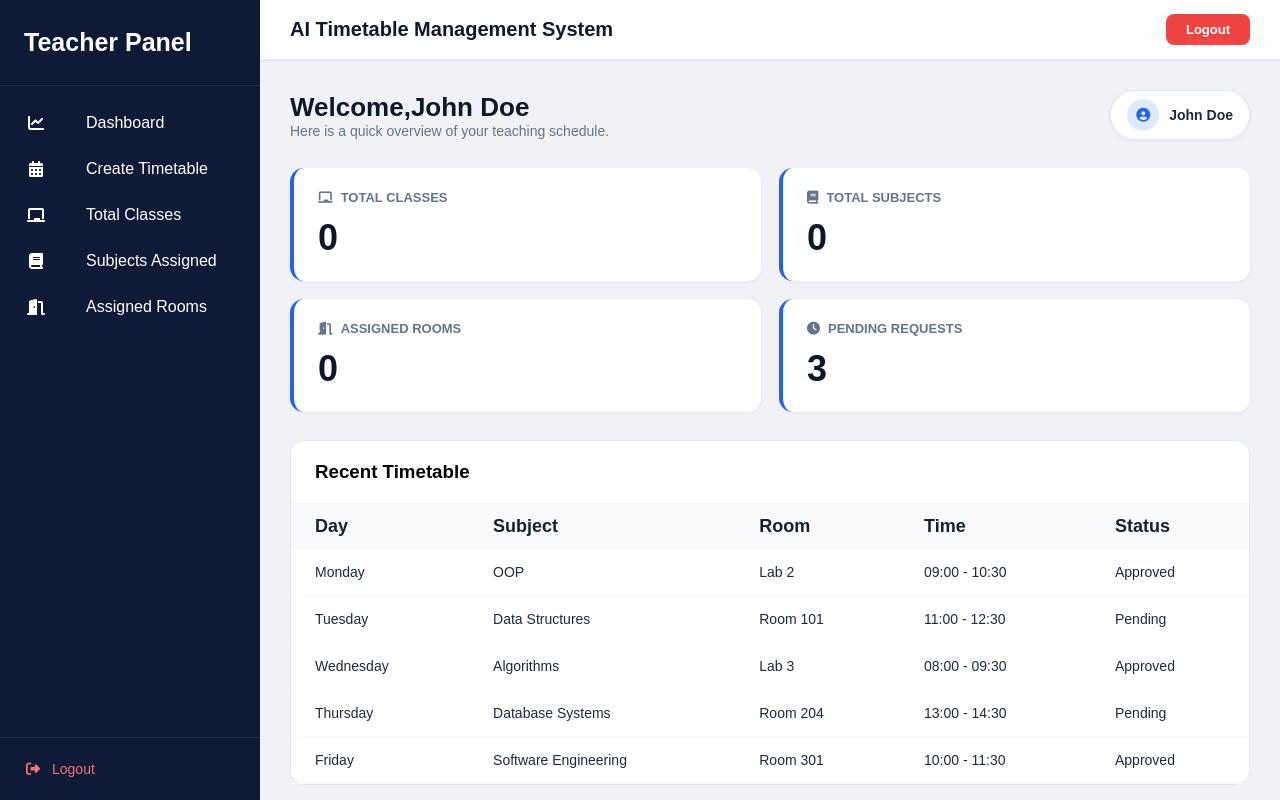
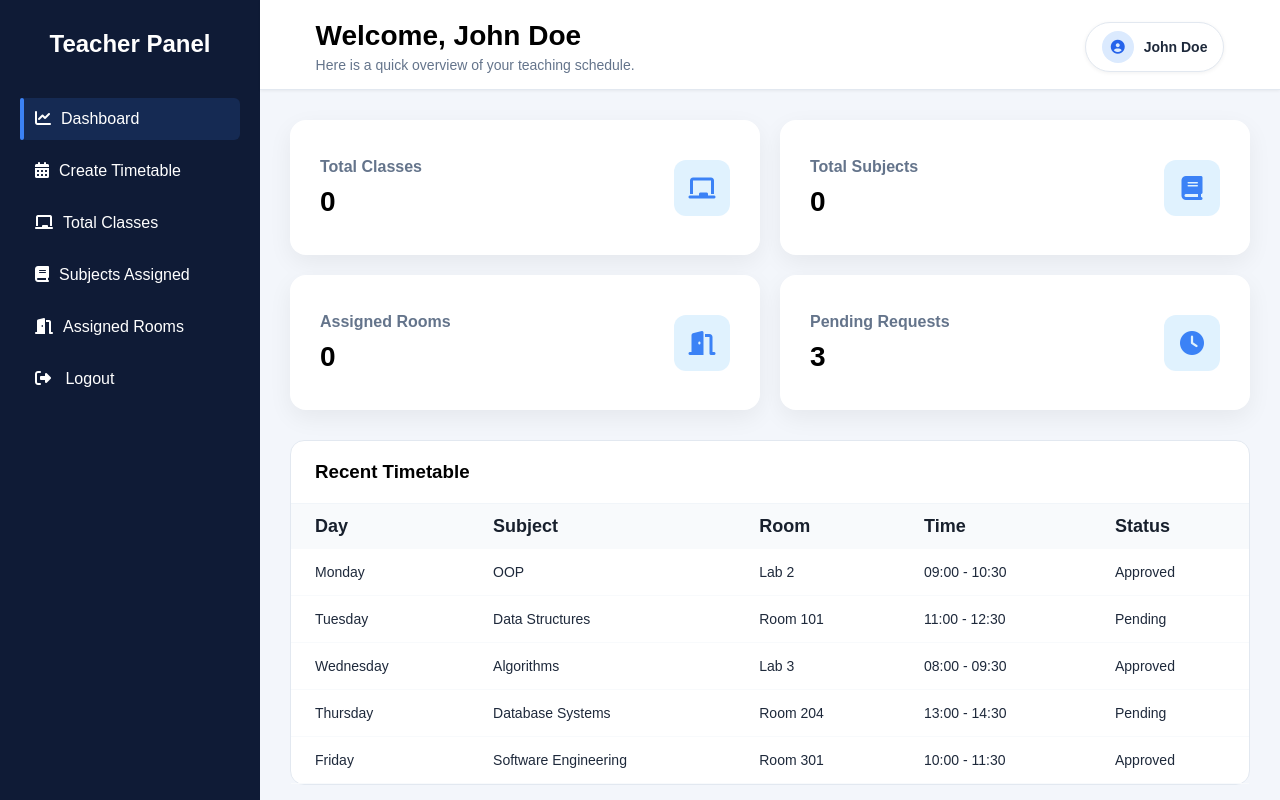
Before and after one commit to umarfarooqdev123/AI-Timetable-Model, a Flask app: page /Teacher_dashboard in a window 1280 px wide. Run offline with Flask 3, Linux system fonts and the light colour scheme; the visitor is signed in with stand-in values (Sample User, id 1).

Commit message:
Fix the style of "Admin dashboard" and "Teacher dashboard" and also add the route of new files of "Teacher dashboard"

```diff
--- a/app.py
+++ b/app.py
@@ -210,13 +210,6 @@ def departments():
 def subjects():
     return render_template("subjects.html")
 
-
-@app.route("/Teacher_dashboard")
-def Teacher_dashboard():
-    if "user_email" not in session:
-        return redirect(url_for("login"))
-    return render_template("Teacher_dashboard.html")
-
 @app.route("/manage_teachers")
 def manage_teachers():
     return render_template("manage_teachers.html")
@@ -233,5 +226,28 @@ def settings():
 def view_timetable():
     return render_template("view_timetable.html")
 
+
+@app.route("/Teacher_dashboard")
+def Teacher_dashboard():
+    if "user_email" not in session:
+        return redirect(url_for("login"))
+    return render_template("Teacher_dashboard.html")
+
+@app.route("/create_timetable")
+def create_timetable():
+    return render_template("create_timetable.html")
+
+@app.route("/total_classes")
+def total_classes():
+    return render_template("total_classes.html")
+
+@app.route("/subjects_assigned")
+def subjects_assigned():
+    return render_template("subjects_assigned.html")
+
+@app.route("/assigned_rooms")
+def assigned_rooms():
+    return render_template("assigned_rooms.html")
+
 if __name__ == "__main__":
     app.run(debug=True)
--- a/static/approve_changes.css
+++ b/static/approve_changes.css
@@ -9,7 +9,7 @@ html, body {
 /* ─── Container ─── */
 .dashboard-container {
     position: fixed;
-    top: 60px;
+    top: 80px;
     left: 260px;
     right: 0;
     bottom: 0;
@@ -33,7 +33,7 @@ html, body {
 .navbar {
     position: fixed;
     top: 0; left: 260px; right: 0;
-    height: 60px;
+    height: 80px;
     z-index: 999;
 }
 
--- a/static/assigned_rooms.css
+++ b/static/assigned_rooms.css
@@ -1,6 +1,7 @@
 
 .main-content-wrapper {
     margin-left: 260px; /* Adjust this to match your sidebar width exactly */
+    margin-top: 100px;
     background-color: #f4f7fe;
     min-height: 100vh;
     padding-bottom: 2rem;
@@ -8,9 +9,11 @@
 
 /* Typography */
 .page-title {
+    padding-top: 10px;
     color: #1e293b;
     font-weight: 700;
     font-size: 1.5rem;
+    padding-left: 10px;
 }
 
 .semester-tag {
--- a/static/departments.css
+++ b/static/departments.css
@@ -194,5 +194,5 @@ body {
     right: 0;
     left: 260px;
     z-index: 999;
-    height: 60px;
+    height: 80px;
 }
--- a/static/subjects_assigned.css
+++ b/static/subjects_assigned.css
@@ -1,6 +1,7 @@
 /* Layout Positioning */
 .main-content-wrapper {
     margin-left: 260px; /* Adjust this to match your sidebar width exactly */
+    margin-top: 100px;
     background-color: #f4f7fe;
     min-height: 100vh;
     padding-bottom: 2rem;
@@ -8,9 +9,11 @@
 
 /* Typography */
 .page-title {
+    padding-top: 10px;
     color: #1e293b;
     font-weight: 700;
     font-size: 1.5rem;
+    padding-left: 10px;
 }
 
 .semester-tag {
--- a/static/teacher_dashboard.css
+++ b/static/teacher_dashboard.css
@@ -1,139 +1,103 @@
-
-*, *::before, *::after {
-    box-sizing: border-box;
+* {
     margin: 0;
     padding: 0;
+    box-sizing: border-box;
+    font-family: "Poppins", sans-serif;
 }
 
-html, body {
-    height: 100%;
-    overflow: hidden;
-    font-family: "Poppins", sans-serif;
-    background-color: #f0f2f8;
+body {
+    background: #f3f6fb;
 }
 
-/* ─── SIDEBAR ─── */
+/* Sidebar */
 .sidebar {
+    width: 260px;
+    background: #0f1b36; /* solid color as per screenshot */
+    color: white;
+    padding: 20px;
     position: fixed;
-    top: 0; left: 0;
-    width: 260px;
+    top: 0;
+    left: 0;
     height: 100vh;
-    background: #0f1b36;
-    z-index: 1000;
-    display: flex;
-    flex-direction: column;
     overflow-y: auto;
 }
 
-.sidebar-brand {
-    padding: 28px 24px;
-    border-bottom: 1px solid rgba(255,255,255,0.08);
+.logo {
+    text-align: center;
+    margin-bottom: 30px;
+    position: sticky;    /* STAYS FIXED INSIDE SIDEBAR */
+    top: 0;
+    background: #0f1b36;
+    padding: 10px 0;
+    z-index: 10;
 }
 
-.sidebar-brand h1 {
-    font-size: 25px;
-    font-weight: 800;
-    color: #ffffff;
+.menu li {
+    list-style: none;
+    padding: 12px 15px;
+    margin-bottom: 10px;
+    cursor: pointer;
+    border-radius: 6px;
+    position: relative;
 }
 
-.sidebar-nav {
-    padding: 16px 12px;
-    flex: 1;
+a{
+    color: white;
+    text-decoration: none;
 }
 
-.sidebar-nav a {
-    display: flex;
-    align-items: center;
-    gap: 40px;
-    padding: 12px 14px;
-    border-radius: 10px;
-    color:white;
-    text-decoration: none;
-    font-weight: 500;
-    margin-bottom: 4px;
-    transition: all 0.15s;
-    /* Increased Sidebar Font Size Only */
-    font-size: 16px;
-    cursor: pointer;
+.menu li i {
+    margin-right: 10px;
+    color: white;
 }
 
-.sidebar-nav a i {
-    width: 20px;
-    text-align: center;
+.menu li.active::before {
+    content: "";
+    position: absolute;
+    left: 0;
+    top: 0;
+    height: 100%;
+    width: 4px;
+    background-color: #3b82f6; /* blue vertical line */
+    border-radius: 2px;
 }
 
-/* Persistent Active/Hover State */
-.sidebar-nav a:hover,
-.sidebar-nav a:focus,
-.sidebar-nav a.active {
-    background: #1c3250;
-    color: #ffffff;
-    outline: none;
+
+.sidebar .menu li.active {
+    background: rgba(59, 130, 246, 0.15); /* light blue background */
 }
 
-.sidebar-nav a.active i,
-.sidebar-nav a:focus i {
-    color: #60a5fa;
-}
-
-.sidebar-footer {
-    padding: 12px;
-    border-top: 1px solid rgba(255,255,255,0.08);
-}
-
-.sidebar-footer a {
-    display: flex;
-    align-items: center;
-    gap: 12px;
-    padding: 11px 14px;
-    color: #f87171;
-    text-decoration: none;
-    font-size: 14px;
-    font-weight: 500;
+.menu li:hover,
+.menu li.active {
+    background: rgba(255, 255, 255, 0.1);
 }
 
 /* ─── NAVBAR ─── */
 .navbar {
     position: fixed;
     top: 0; left: 260px; right: 0;
-    height: 60px;
+    height: 90px;
     background: #ffffff;
     border-bottom: 1px solid #e2e8f0;
     z-index: 999;
     display: flex;
     align-items: center;
-    justify-content: space-between;
+    justify-content: center;
     padding: 0 30px;
     box-shadow: 0 1px 3px rgba(0,0,0,0.06);
-}
-
-.navbar-title {
-    font-size: 20px;
-    font-weight: 800;
-    color: #0f172a;
-}
-
-.btn-logout {
-    padding: 8px 20px;
-    background: #ef4444;
-    color: white;
-    border: none;
-    border-radius: 8px;
-    font-size: 13px;
-    font-weight: 700;
-    cursor: pointer;
-    text-decoration:None
 }
 
 /* ─── MAIN CONTENT ─── */
 .dashboard-container {
     position: fixed;
-    top: 60px; left: 260px; right: 0; bottom: 0;
+    top: 90px; left: 260px; right: 0; bottom: 0;
     overflow-y: auto;
     padding: 30px;
 }
 
 .welcome-header {
+    position: fixed;
+    top: 20px;
     display: flex;
     justify-content: space-between; /* Pushes John Doe to the right */
     align-items: center;
@@ -141,13 +105,13 @@ html, body {
 }
 
 .welcome-text h2 {
-    font-size: 26px;
-    font-weight: 800;
-    color: #0f172a;
+    font-size: 28px;
+    font-weight: 700;
     margin: 0;
 }
 
 .welcome-text p {
+    padding-top: 5px;
     font-size: 14px;
     color: #64748b;
 }
@@ -159,6 +123,7 @@ html, body {
     gap: 10px;
     background: white;
     padding: 8px 16px;
+    margin-left: 450px;
     border-radius: 50px;
     border: 1px solid #e2e8f0;
     box-shadow: 0 1px 4px rgba(0,0,0,0.06);
@@ -179,36 +144,50 @@ html, body {
 }
 
 /* ─── STATS GRID ─── */
-.stats-grid {
+/* Cards */
+.cards {
     display: grid;
     grid-template-columns: repeat(2, 1fr);
-    gap: 18px;
-    margin-bottom: 28px;
+    gap: 20px;
+    margin-bottom: 30px;
 }
 
-.stat-card {
+.card {
     background: white;
-    border-radius: 14px;
-    padding: 22px 24px;
-    border-left: 4px solid #2563eb;
-    box-shadow: 0 1px 4px rgba(0,0,0,0.05);
+    padding: 28px 30px;   /* more height & width */
+    min-height: 135px;    /* fixes box height */
+    border-radius: 16px;  /* softer corners */
+    display: flex;
+    justify-content: space-between;
+    align-items: center;
+    box-shadow: 0 8px 24px rgba(0,0,0,0.06);
 }
 
-.stat-card-header {
-    display: flex;
-    align-items: center;
-    gap: 8px;
-    font-size: 13px;
-    font-weight: 600;
+.card-info p {
+    font-size: 16px;
+    font-weight: 700;
     color: #64748b;
-    text-transform: uppercase;
-    margin-bottom: 12px;
 }
 
-.stat-value {
-    font-size: 36px;
-    font-weight: 800;
-    color: #0f172a;
+.card-info h2 {
+    padding-top: 10px;
+    font-size: 28px;   /* was 24 */
+    font-weight: 700;
+}
+
+.card-icon .icon-bg {
+    width: 56px;
+    height: 56px;
+    background: #e0f2fe; /* light blue square */
+    display: flex;
+    justify-content: center;
+    align-items: center;
+    border-radius: 12px;
+}
+
+.card-icon i {
+    color: #3b82f6; /* icon blue */
+    font-size: 24px;
 }
 
 /* ─── TABLE ─── */
@@ -250,3 +229,10 @@ td {
     .navbar, .dashboard-container { left: 0; }
     .stats-grid { grid-template-columns: 1fr; }
 }
+
+.menu li a {
+    color: inherit;
+    text-decoration: none;
+    display: block;
+    width: 100%;
+}
--- a/templates/Admin_dashboard_layout.html
+++ b/templates/Admin_dashboard_layout.html
@@ -10,8 +10,9 @@
       href="https://cdnjs.cloudflare.com/ajax/libs/font-awesome/6.5.0/css/all.min.css"
     />
 
-    <!-- Main CSS -->
+    <!-- Admin dashboard CSS -->
     <link rel="stylesheet" href="/static/Admin_dashboard.css" />
+
     {% block head %}{% endblock %}
   </head>
   <body>
@@ -23,7 +24,7 @@
         <ul class="menu">
 
           <!-- Dashboard -->
-          <li class="{% if request.endpoint == 'dashboard' %}active{% endif %}">
+          <li class="{% if request.endpoint == 'Admin_dashboard' or request.endpoint == 'None' %}active{% endif %}">
             <a href="{{ url_for('Admin_dashboard') }}">
               <i class="fa-solid fa-chart-line"></i> Dashboard
             </a>
--- a/templates/assigned_rooms.html
+++ b/templates/assigned_rooms.html
@@ -1,13 +1,13 @@
 {% extends "teacher_dashboard_layout.html" %}
 
 {% block body %}
-<link rel="stylesheet" href="{{ url_for('static', filename='subjects_assigned.css') }}" />
+<link rel="stylesheet" href="/static/assigned_rooms.css" />
 
 <div class="main-content-wrapper">
     <div class="container-fluid">
 
         <div class="d-flex justify-content-between align-items-center mb-4">
-            <h2 style="font-weight: 700; color: #1e293b;">Assigned Rooms</h2>
+            <h2 class="page-title">Assigned Rooms</h2>
             <div class="semester-tag">Semester: Fall 2026</div>
         </div>
 
--- a/templates/subjects_assigned.html
+++ b/templates/subjects_assigned.html
@@ -1,14 +1,14 @@
 {% extends "teacher_dashboard_layout.html" %}
 
 {% block body %}
-<link rel="stylesheet" href="{{ url_for('static', filename='subjects_assigned.css') }}" />
+<link rel="stylesheet" href="/static/subjects_assigned.css" />
 
 <div class="main-content-wrapper">
     <div class="container-fluid px-4">
 
         <div class="row mb-4 pt-4">
             <div class="col-12 d-flex justify-content-between align-items-center">
-                <h2 class="page-title">My Assigned Subjects</h2>
+                <h2 class="page-title">Assigned Subjects</h2>
                 <div class="semester-tag">Semester: Fall 2026</div>
             </div>
         </div>
--- a/templates/teacher_dashboard.html
+++ b/templates/teacher_dashboard.html
@@ -1,56 +1,58 @@
-{% extends "teacher_dashboard_layout.html" %}
+{% extends "Teacher_dashboard_layout.html" %}
 
 {% block body %}
 <link rel="stylesheet" href="/static/teacher_dashboard.css">
 
 <div class="dashboard-container">
 
-    <!-- ─── Welcome Header ─── -->
-    <div class="welcome-header">
-        <div class="welcome-text">
-            <h2>Welcome,{{ teacher_name if teacher_name else 'John Doe' }}</h2>
-            <p>Here is a quick overview of your teaching schedule.</p>
-        </div>
-        <div class="user-badge">
-            <div class="user-avatar">
-                <i class="fas fa-user-circle"></i>
+    <!-- ─── Stat Cards ─── -->
+    <div class="cards">
+        <div class="card">
+            <div class="card-info">
+                <p>Total Classes</p>
+                <h2>{{ total_classes if total_classes else '0' }}</h2>
             </div>
-            <span>{{ teacher_name if teacher_name else 'John Doe' }}</span>
-        </div>
-    </div>
-
-    <!-- ─── Stat Cards ─── -->
-    <div class="stats-grid">
-        <div class="stat-card">
-            <div class="stat-card-header">
-                <i class="fas fa-chalkboard"></i>
-                <span>Total Classes
+            <div class="card-icon teacher">
+                <div class="icon-bg">
+                    <i class="fas fa-chalkboard"></i>
+                </div>
             </div>
-            <div class="stat-value">{{ total_classes if total_classes else '0' }}</div>
         </div>
 
-        <div class="stat-card">
-            <div class="stat-card-header">
-                <i class="fas fa-book"></i>
-                <span>Total Subjects</span>
+        <div class="card">
+            <div class="card-info">
+                <p>Total Subjects</p>
+                <h2>{{ total_subjects if total_subjects else '0' }}</h2>
             </div>
-            <div class="stat-value">{{ total_subjects if total_subjects else '0' }}</div>
+            <div class="card-icon teacher">
+                <div class="icon-bg">
+                    <i class="fas fa-book"></i>
+                </div>
+            </div>
         </div>
 
-        <div class="stat-card">
-            <div class="stat-card-header">
-                <i class="fas fa-door-open"></i>
-                <span>Assigned Rooms</span>
+        <div class="card">
+            <div class="card-info">
+                <p>Assigned Rooms</p>
+                <h2>{{ rooms_used if rooms_used else '0' }}</h2>
             </div>
-            <div class="stat-value">{{ rooms_used if rooms_used else '0' }}</div>
+            <div class="card-icon teacher">
+                <div class="icon-bg">
+                    <i class="fas fa-door-open"></i>
+                </div>
+            </div>
         </div>
 
-        <div class="stat-card">
-            <div class="stat-card-header">
-                <i class="fas fa-clock"></i>
-                <span>Pending Requests</span>
+        <div class="card">
+            <div class="card-info">
+                <p>Pending Requests</p>
+                <h2>{{ pending_requests if pending_requests else '3' }}</h2>
             </div>
-            <div class="stat-value">{{ pending_requests if pending_requests else '3' }}</div>
+            <div class="card-icon teacher">
+                <div class="icon-bg">
+                    <i class="fas fa-clock"></i>
+                </div>
+            </div>
         </div>
     </div>
 
--- a/templates/teacher_dashboard_layout.html
+++ b/templates/teacher_dashboard_layout.html
@@ -7,60 +7,85 @@
 
     <link rel="stylesheet" href="https://cdnjs.cloudflare.com/ajax/libs/font-awesome/6.5.0/css/all.min.css">
 
-
-    <!-- Main CSS -->
-    <link rel="stylesheet" href="/static/teacher_dashboard.css" />
-    {% block head %}{% endblock %}
-
+    <!-- Teacher dashboard CSS -->
+    <link rel="stylesheet" href="/static/teacher_dashboard.css">
 
 </head>
 <body>
 
     <!-- ─── Sidebar ─── -->
+    <div class="wrapper">
+        <!-- Sidebar -->
         <aside class="sidebar">
-        <div class="sidebar-brand">
-            <h1>Teacher Panel</h1>
-        </div>
+            <h2 class="logo">Teacher Panel</h2>
 
-        <nav class="sidebar-nav">
-            <a href="/teacher_dashboard" class="{{ 'active' if active_page == 'dashboard' else '' }}">
-                <i class="fas fa-chart-line"></i>
-               Dashboard
+            <ul class="menu">
+
+                <!-- Dashboard -->
+                <li class="{% if request.endpoint == 'Teacher_dashboard' or request.endpoint == 'None' %}active{% endif %}">
+                    <a href="{{ url_for('Teacher_dashboard') }}">
+                        <i class="fas fa-chart-line"></i>Dashboard
                     </a>
-            <a href="/teacher/create_timetable" class="{{ 'active' if active_page == 'timetable' else '' }}">
-                <i class="fas fa-calendar-alt"></i>
-                Create Timetable
+                </li>
+
+                <!-- Create Timetable -->
+                <li class="{% if request.endpoint == 'create_timetable' %}active{% endif %}">
+                    <a href="{{ url_for('create_timetable') }}">
+                        <i class="fas fa-calendar-alt"></i>Create Timetable
                     </a>
-            <a href="/teacher/classes" class="{{ 'active' if active_page == 'classes' else '' }}">
-                <i class="fas fa-chalkboard"></i>
-                Total Classes
+                </li>
+
+                <!-- Total Classes -->
+                <li class="{% if request.endpoint == 'total_classes' %}active{% endif %}">
+                    <a href="{{ url_for('total_classes') }}">
+                        <i class="fas fa-chalkboard"></i>Total Classes
                     </a>
-            <a href="/teacher/subjects_assigned" class="{{ 'active' if active_page == 'subjects' else '' }}">
-                <i class="fas fa-book"></i>
-             Subjects Assigned
+                </li>
+
+                <!-- Subjects Assigned -->
+                <li class="{% if request.endpoint == 'subjects_assigned' %}active{% endif %}">
+                    <a href="{{ url_for('subjects_assigned') }}">
+                        <i class="fas fa-book"></i>Subjects Assigned
                     </a>
-            <a href="/teacher/assigned_rooms" class="{{ 'active' if active_page == 'rooms' else '' }}">
-                <i class="fas fa-door-open"></i>
-                Assigned Rooms
+                </li>
+
+                <!-- Assigned Rooms -->
+                <li class="{% if request.endpoint == 'assigned_rooms' %}active{% endif %}">
+                    <a href="{{ url_for('assigned_rooms') }}">
+                        <i class="fas fa-door-open"></i>Assigned Rooms
                     </a>
-        </nav>
+                </li>
 
-        <div class="sidebar-footer">
-            <a href="/logout">
-                <i class="fas fa-sign-out-alt"></i>
-                Logout
+                <!-- Logout -->
+                <li>
+                    <a href="{{ url_for('auth.logout') }}">
+                        <i class="fa-solid fa-right-from-bracket"></i> Logout
                     </a>
-        </div>
+                </li>
+
+            </ul>
         </aside>
 
         <!-- ─── Navbar ─── -->
         <nav class="navbar">
-        <span class="navbar-title">AI Timetable Management System</span>
-        <a href="/logout" class="btn-logout">Logout</a>
+            <!-- ─── Welcome Header ─── -->
+            <div class="welcome-header">
+                <div class="welcome-text">
+                    <h2>Welcome, {{ teacher_name if teacher_name else 'John Doe' }}</h2>
+                    <p>Here is a quick overview of your teaching schedule.</p>
+                </div>
+                <div class="user-badge">
+                    <div class="user-avatar">
+                        <i class="fas fa-user-circle"></i>
+                    </div>
+                    <span>{{ teacher_name if teacher_name else 'John Doe' }}</span>
+                </div>
+            </div>
         </nav>
 
     <!-- ─── Page Content ─── -->
     {% block body %}{% endblock %}
+    </div>
 
 </body>
 </html>
```
Also changed, not shown: static/Admin_dashboard.css (+7 -2 lines), static/settings.css (+8 -1 lines), templates/create_timetable.html (added, +7 -0 lines), templates/total_classes.html (added, +7 -0 lines). Lines whose indentation alone changed are shown as unchanged.
